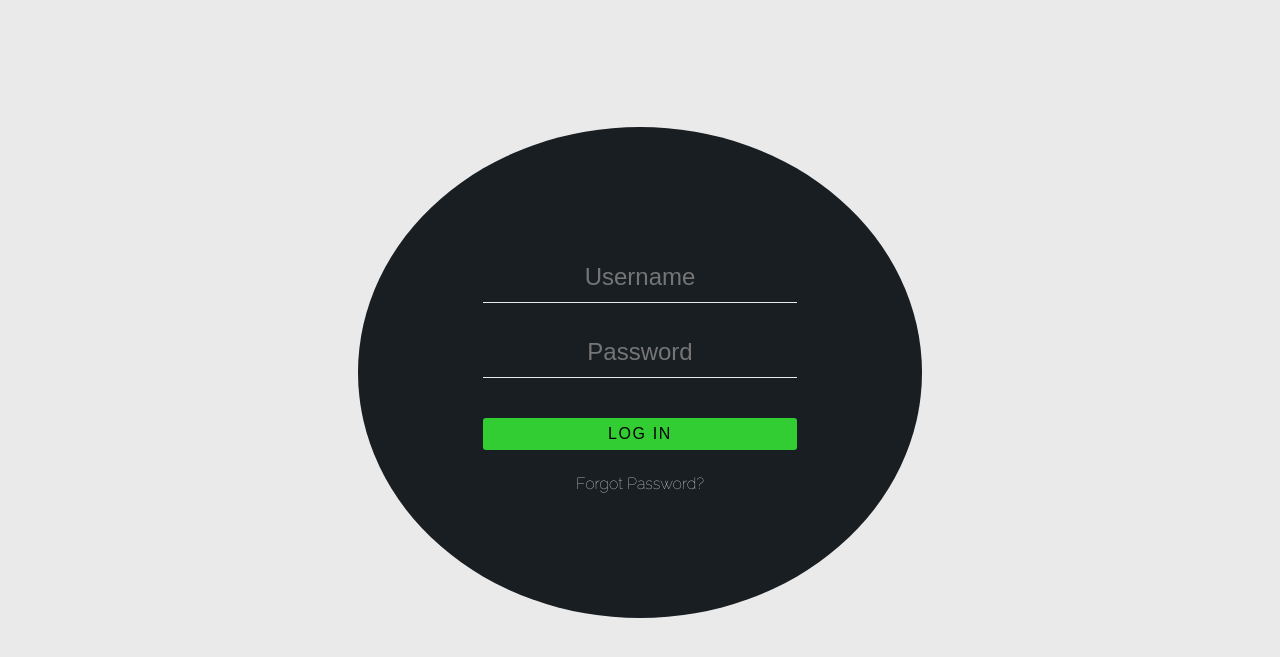
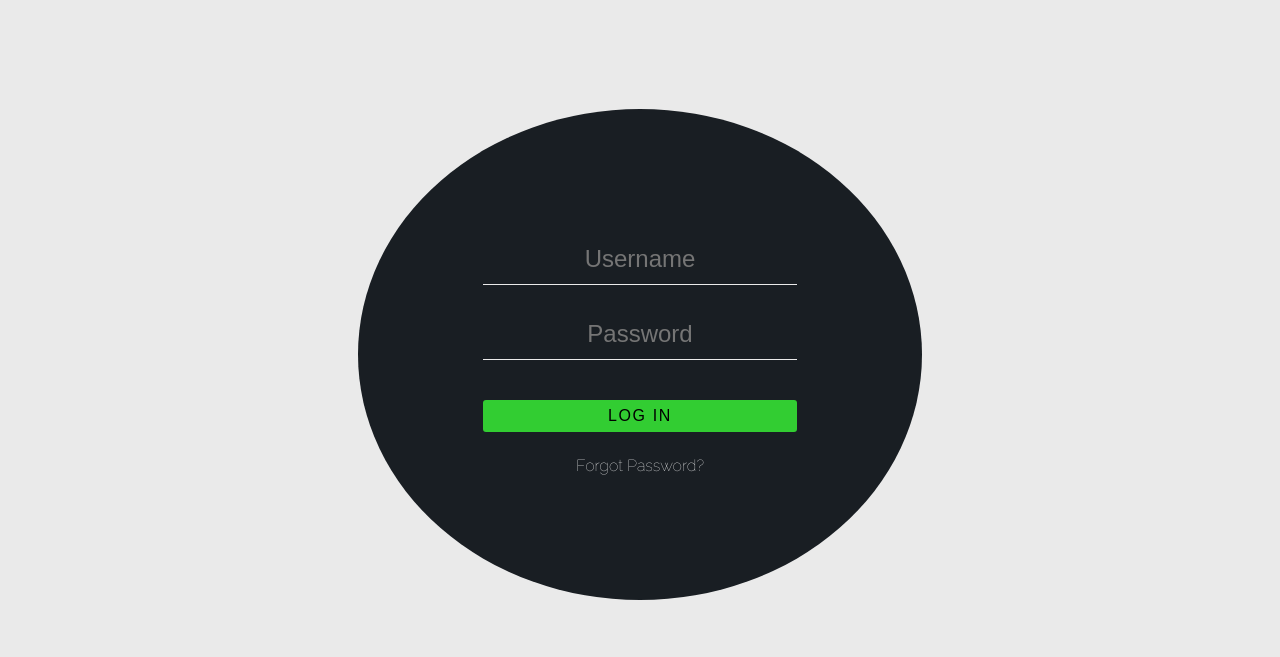
Before and after one commit to aaronkyl/boditraq, a website: page views/login.html in a window 1280 px wide. Shown: the part 103-760 px from the top of the page. Drawn offline with nearby package versions, Linux system fonts and the light colour scheme; files that its build step writes are made by us from their sources; files whose address does not match are found by name.

Commit message:
login div positioning fix again

```diff
--- a/public/style/base.css
+++ b/public/style/base.css
@@ -28,7 +28,7 @@ nav {
 
 #block-body {
     padding: 25px 50px 10px 50px;
-    min-height: calc(100vh - 100px);
+    min-height: calc(100vh - 135px);
     /*height: auto;*/
     box-sizing: border-box;
 }
--- a/public/style/login.css
+++ b/public/style/login.css
@@ -8,7 +8,7 @@ body {
     justify-content: center;
     align-items: center;
     width: 100%;
-    height: calc(100vh - 100px);
+    height: calc(100vh - 135px);
 }
 
 .login-div {
```
